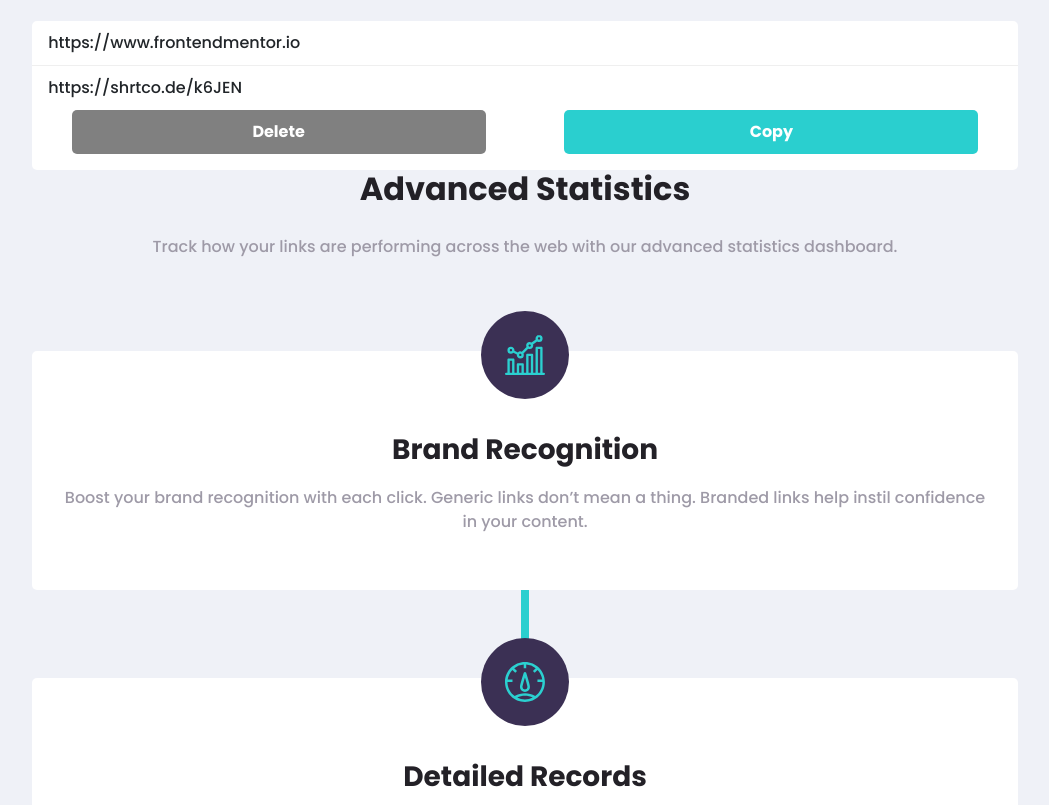
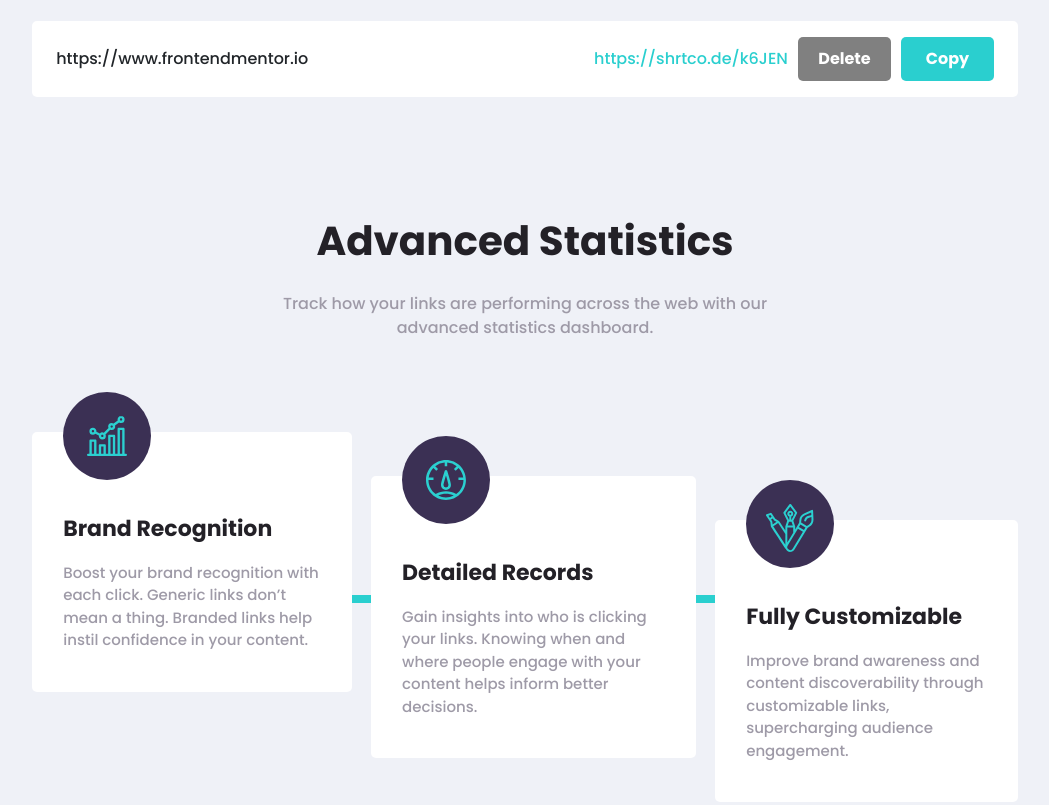
Before and after one commit to Carlos-A-P/URL-shortening-API-master, a plain HTML site: page index.html in a window 1280 px wide. Shown: the part 933-1738 px from the top of the page, without its empty margins (115-1164 px from the left). Drawn offline with Linux system fonts and the light colour scheme.

Commit message:
updated index.html and style.css
index.html:
- removed the anchor tag from footer h4 element
- grouped h2 and p element in a div in section 3 in order to add a max-width

style.css:
- add a max width to input and link cards
- added styling components to link cards flexbox
- made layout completely responsive with viewport width values

```diff
--- a/css/style.css
+++ b/css/style.css
@@ -173,6 +173,8 @@ section {
 	display: flex;
 	flex-direction: column;
 	gap: 16px;
+	max-width: 557px;
+	margin: 0 auto;
 }
 
 form input,
@@ -223,7 +225,10 @@ form.error input::placeholder {
 
 .link-card {
 	border-radius: 5px;
-	margin-top: 24px;
+	display: flex;
+	flex-direction: column;
+	max-width: 557px;
+	margin: 24px auto 0;
 }
 
 .full-link,
@@ -232,6 +237,10 @@ form.error input::placeholder {
 	text-align: left;
 	margin: 0;
 	padding: 10px 16px;
+}
+
+.short-link {
+	color: var(--Cyan);
 }
 
 .full-link {
@@ -281,6 +290,11 @@ form.error input::placeholder {
 	margin-bottom: 1.7rem;
 }
 
+.s3-header {
+	max-width: 540px;
+	margin: 0 auto;
+}
+
 h2,
 h3 {
 	color: var(--Very-Dark-Violet);
@@ -310,6 +324,8 @@ h3 {
 	background-color: white;
 	border-radius: 5px;
 	padding: 0 28px 40px;
+	max-width: 350px;
+	margin: 0 auto;
 }
 
 .box-icon {
@@ -406,6 +422,10 @@ h4 {
 		brightness(92%) contrast(87%);
 }
 
+.bottom a:hover {
+	color: var(--Cyan);
+}
+
 .bottom .icons img {
 	filter: brightness(0%);
 }
@@ -414,6 +434,8 @@ h4 {
 	font-size: 11px;
 	text-align: center;
 	padding: 5px;
+	color: white;
+	background-color: var(--Very-Dark-Violet);
 }
 
 .my-btn:hover {
@@ -422,7 +444,7 @@ h4 {
 }
 
 .attribution a {
-	color: hsl(228, 45%, 44%);
+	color: var(--Cyan);
 }
 /* /footer */
 
@@ -523,6 +545,7 @@ h4 {
 		background-position: right 0 bottom 0px;
 		padding: 52px 64px;
 		gap: 24px;
+		max-width: none;
 	}
 
 	.form input {
@@ -560,4 +583,130 @@ h4 {
 		margin-top: -10px;
 		bottom: -2rem;
 	}
+
+	.link-card {
+		flex-direction: row;
+		padding: 16px 24px;
+		align-items: center;
+		max-width: none;
+	}
+
+	.full-link {
+		border: none;
+		padding: 0;
+	}
+
+	.short-link {
+		margin-left: auto;
+		padding: 0;
+	}
+
+	.link-card button {
+		margin: 0;
+		width: 103px;
+		padding: 10px 0;
+	}
+	button.del {
+		margin: 0 5%;
+	}
+
+	.section-3 {
+		padding-top: 120px;
+		padding-bottom: 120px;
+	}
+
+	.h2,
+	h2 {
+		font-size: calc(1.325rem + 1.5vw);
+	}
+
+	.boxes {
+		max-width: 1110px;
+		margin: 92px auto 0;
+		flex-direction: row;
+		gap: 1.5vw;
+		position: relative;
+		z-index: 1;
+		height: 370px;
+	}
+
+	.box {
+		/* height: 267px; */
+		max-width: 350px;
+		padding: 0 31px 40px;
+	}
+
+	.box-icon {
+		margin: -40px auto 1.5vw;
+	}
+
+	.box p {
+		margin: 0;
+		font-size: 15px;
+	}
+
+	.box h3 {
+		font-size: 22px;
+	}
+
+	.box:nth-child(1) {
+		align-self: flex-start;
+	}
+
+	.box:nth-child(2) {
+		align-self: center;
+	}
+
+	.box:nth-child(3) {
+		align-self: flex-end;
+	}
+
+	.boxes::before {
+		height: 8px;
+		width: 90%;
+		background-color: var(--Cyan);
+		z-index: -1;
+		left: 50%;
+		top: 44%;
+		transform: translate(-50%, 0);
+	}
+
+	.boxes h3,
+	.boxes p {
+		text-align: left;
+	}
+
+	.box-icon {
+		margin: -40px 0 36px;
+	}
+
+	footer .top {
+		padding: 68px 0;
+		background-image: url(../images/bg-boost-desktop.svg);
+		background-size: auto 100%;
+	}
+
+	footer h2 {
+		font-size: 40px;
+		margin-bottom: 37px;
+	}
+
+	.bottom {
+		align-items: flex-start;
+		flex-direction: row;
+		gap: 0px;
+		text-align: left;
+		padding: 70px 8vw;
+	}
+
+	.bottom nav {
+		flex-direction: row;
+		gap: 5.5vw;
+		margin-left: auto;
+		margin-right: 7vw;
+	}
+
+	footer h4 {
+		font-size: 16px;
+	}
 }
--- a/index.html
+++ b/index.html
@@ -72,8 +72,10 @@
     </div>
   </section>
   <section class="section-3">
-    <h2>Advanced Statistics</h2>
-    <p>Track how your links are performing across the web with our advanced statistics dashboard.</p>
+    <div class="s3-header">
+      <h2>Advanced Statistics</h2>
+      <p>Track how your links are performing across the web with our advanced statistics dashboard.</p>
+    </div>
     <div class="boxes d-flex">
       <div class="box">
         <div class="box-icon"><img src="images/icon-brand-recognition.svg" alt="Brand Recognition"></div>
@@ -114,7 +116,7 @@
         <li><a href="#">Support</a></li>
       </ul>
       <ul>
-        <h4><a href="#">Company</a></h4>
+        <h4>Company</h4>
         <li><a href="#">About</a></li>
         <li><a href="#">Our Team</a></li>
         <li><a href="#">Careers</a></li>
```
